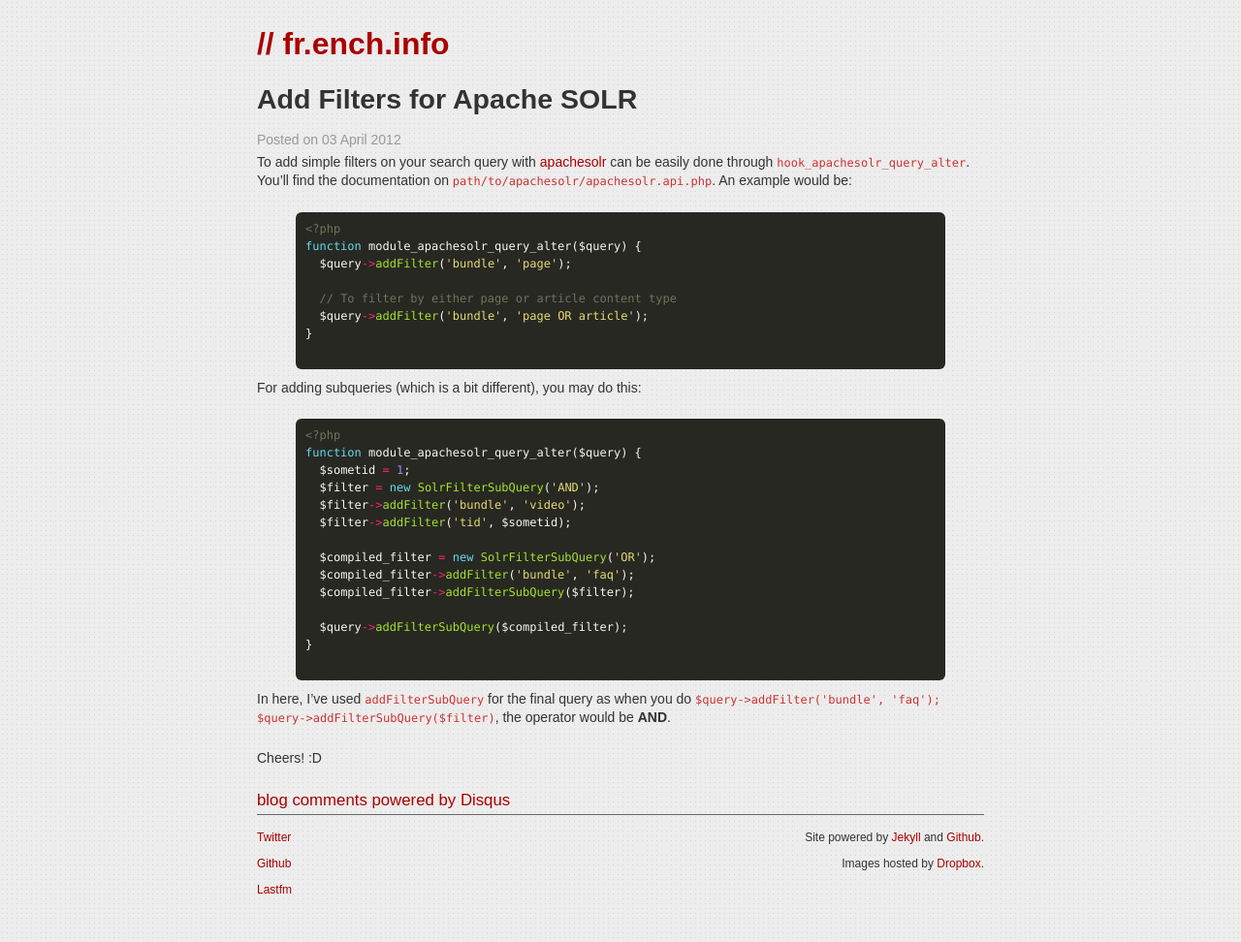
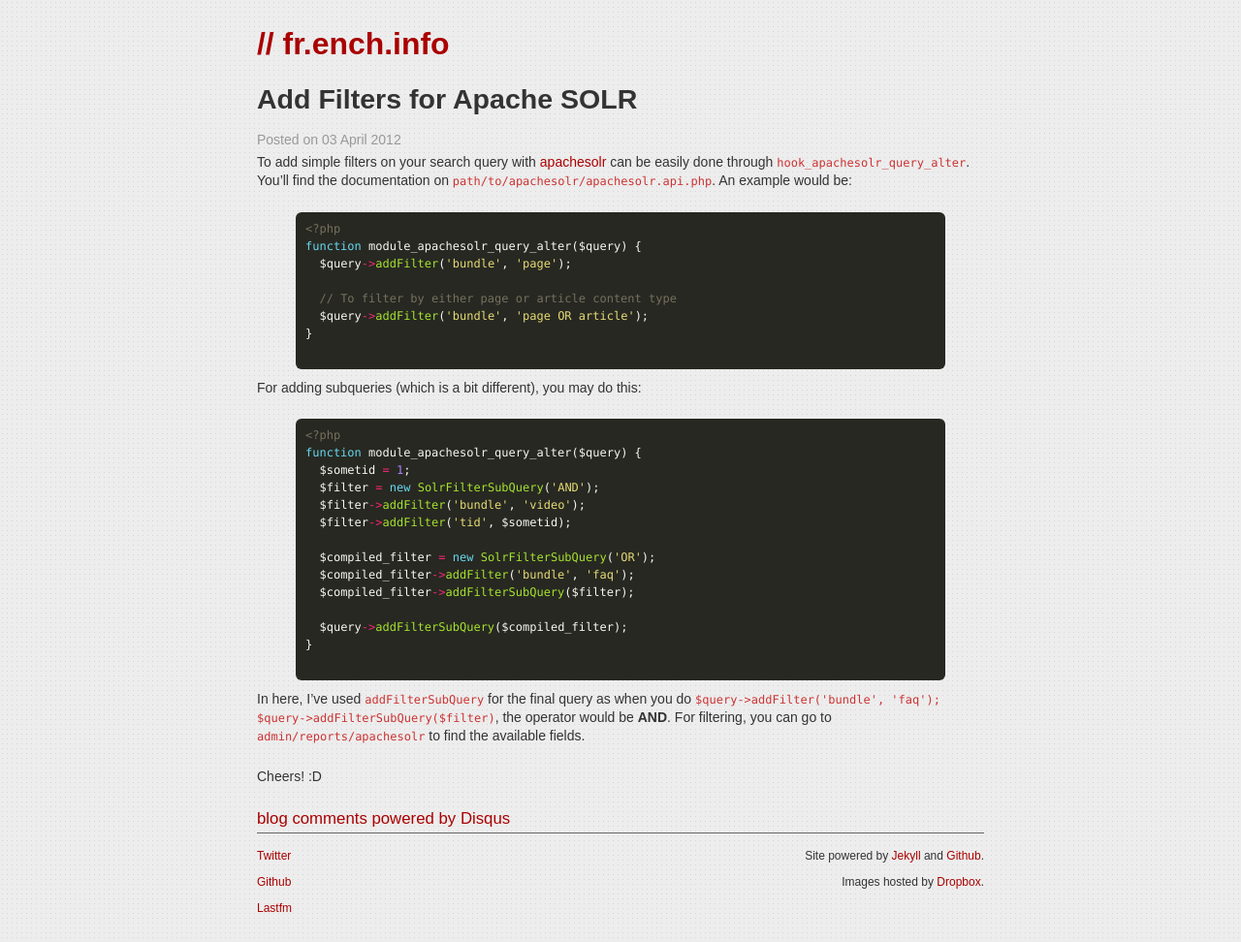
Before and after one commit to dsdeiz/old-blog, a Jekyll site: the page built from _posts/blog/2012-04-03-Add-Filters-ApacheSOLR.md, in a window 1280 px wide. Shown: the whole page at 97% size. Built offline with Jekyll 4.4.1, drawn with Linux system fonts in a browser that asks for light colours; some web fonts are replaced; comment, search, counter and statistics services are not loaded.

Commit message:
posts update

```diff
--- a/_posts/blog/2012-04-03-Add-Filters-ApacheSOLR.md
+++ b/_posts/blog/2012-04-03-Add-Filters-ApacheSOLR.md
@@ -34,6 +34,6 @@ function module_apachesolr_query_alter($query) {
 }
 {% endhighlight %}
 
-In here, I've used `addFilterSubQuery` for the final query as when you do `$query->addFilter('bundle', 'faq'); $query->addFilterSubQuery($filter)`, the operator would be **AND**.
+In here, I've used `addFilterSubQuery` for the final query as when you do `$query->addFilter('bundle', 'faq'); $query->addFilterSubQuery($filter)`, the operator would be **AND**. For filtering, you can go to `admin/reports/apachesolr` to find the available fields.
 
 Cheers! :D
```
